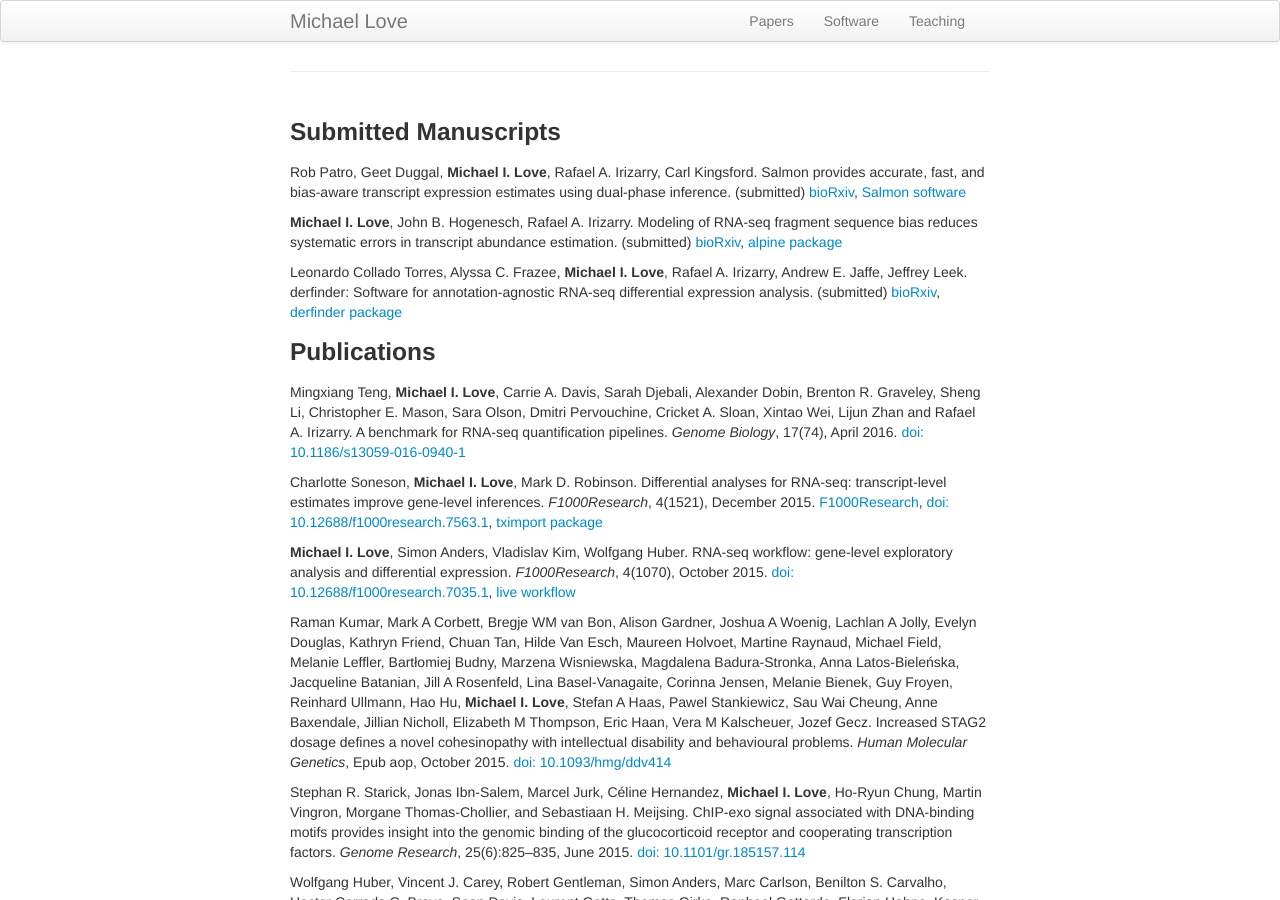
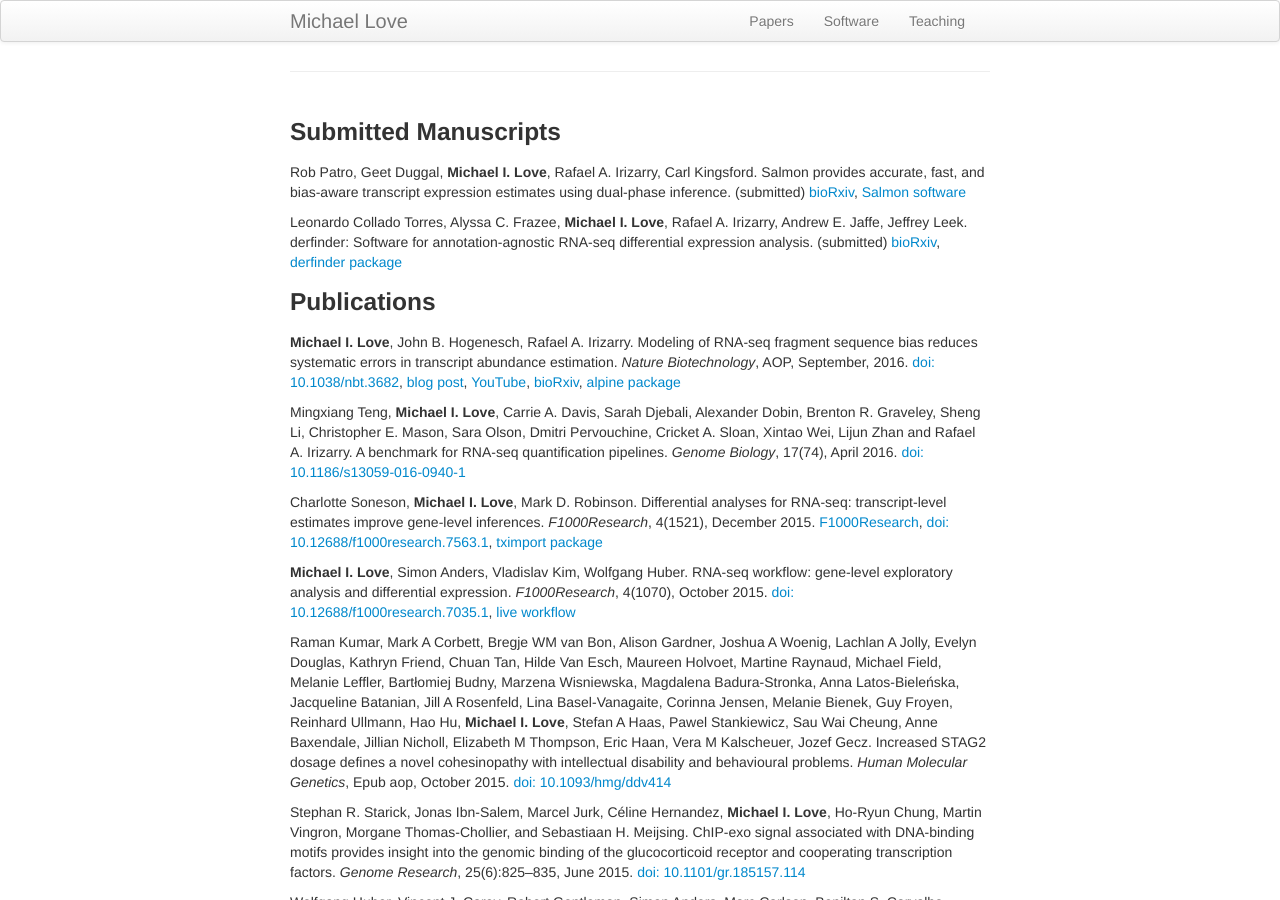
Before and after one commit to mikelove/mikelove.github.io, a Jekyll site: the page built from pages/papers.md, in a window 1280 px wide and 900 px high. Built offline with Jekyll 4.4.1, drawn with Linux system fonts in a browser that asks for light colours.

```diff
--- a/pages/papers.md
+++ b/pages/papers.md
@@ -11,12 +11,6 @@ estimates using dual-phase inference. (submitted)
 [bioRxiv](http://biorxiv.org/content/early/2016/08/30/021592),
 [Salmon software](https://combine-lab.github.io/salmon/)
 
-**Michael I. Love**, John B. Hogenesch, Rafael A. Irizarry. Modeling of
-RNA-seq fragment sequence bias reduces systematic errors in
-transcript abundance estimation. (submitted)
-[bioRxiv](http://biorxiv.org/content/early/2015/08/28/025767),
-[alpine package](http://bioconductor.org/packages/alpine)
-
 Leonardo Collado Torres, Alyssa C. Frazee, **Michael I. Love**, Rafael A.
 Irizarry, Andrew E. Jaffe, Jeffrey Leek. derfinder: Software for
 annotation-agnostic RNA-seq differential expression
@@ -25,6 +19,16 @@ analysis. (submitted)
 [derfinder package](http://bioconductor.org/packages/derfinder)
 
 ### Publications
+
+**Michael I. Love**, John B. Hogenesch, Rafael A. Irizarry.
+Modeling of RNA-seq fragment sequence bias reduces systematic errors
+in transcript abundance estimation. *Nature Biotechnology*,
+AOP, September, 2016.
+[doi: 10.1038/nbt.3682](http://dx.doi.org/10.1038/nbt.3682),
+[blog post](https://mikelove.wordpress.com/2016/09/26/rna-seq-fragment-sequence-bias/),
+[YouTube](https://www.youtube.com/watch?v=9xskajkNJwg),
+[bioRxiv](http://biorxiv.org/content/early/2015/08/28/025767),
+[alpine package](http://bioconductor.org/packages/alpine)
 
 Mingxiang Teng, **Michael I. Love**, Carrie A. Davis, Sarah Djebali,
 Alexander Dobin, Brenton R. Graveley, Sheng Li, Christopher E. Mason,
```
